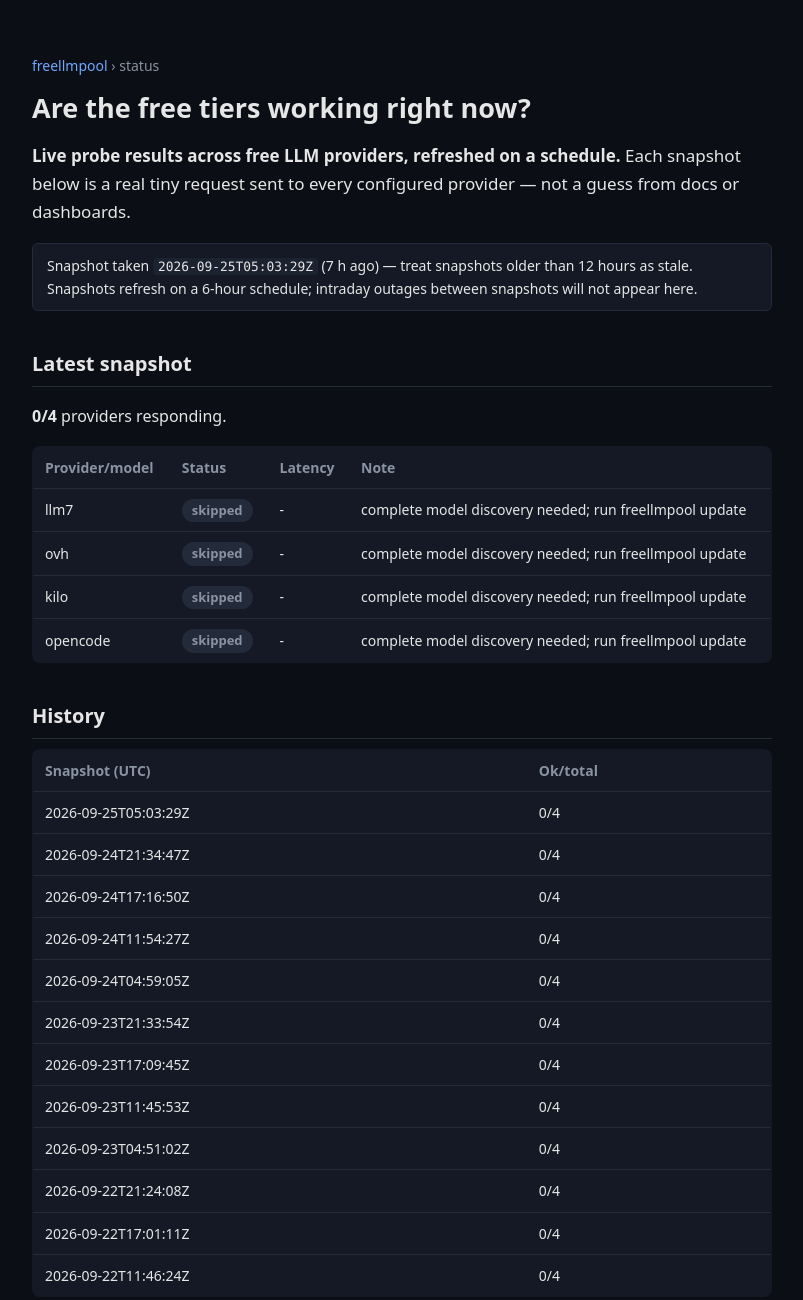
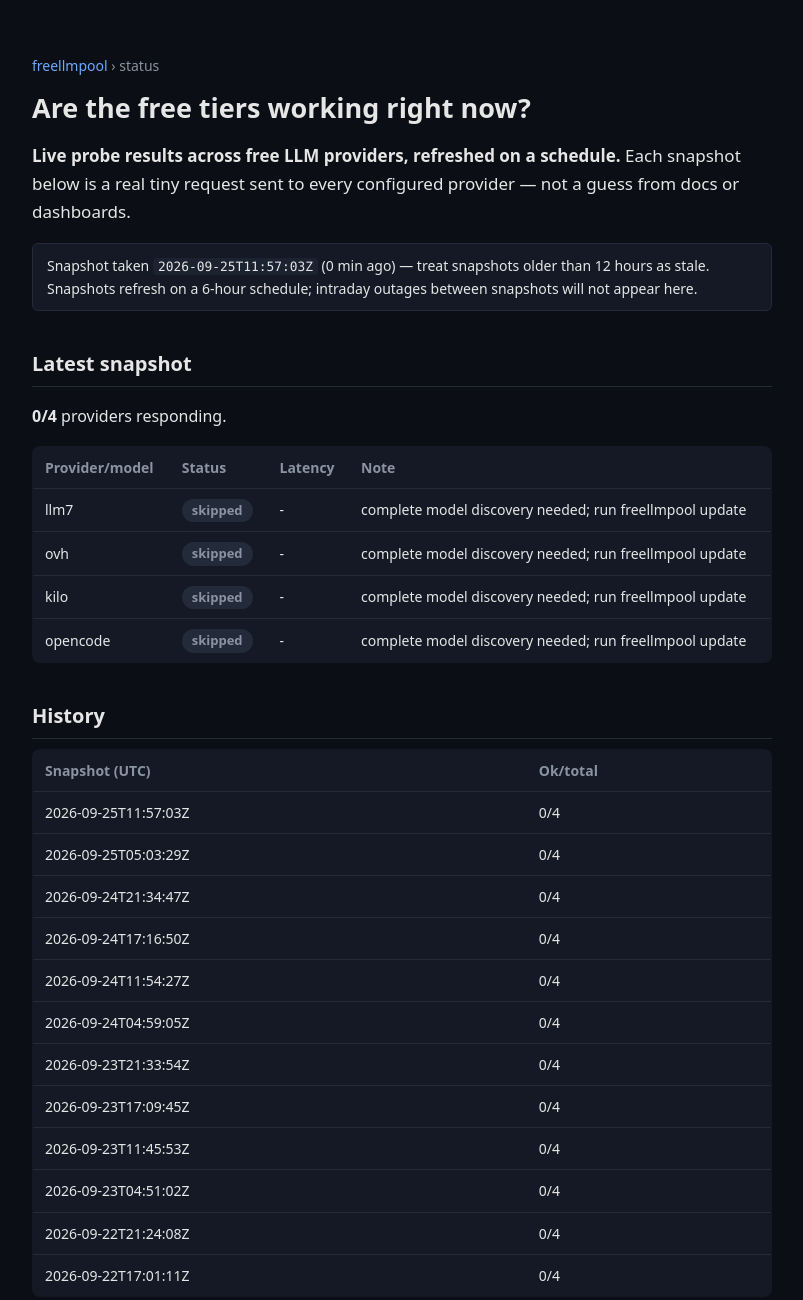
Before and after one commit to pauljones0/freellmpool, a plain HTML site: page docs/free-tier-status.html in a window 1280 px wide. Shown: the top 1300 px of the page, without its empty margins (238-1041 px from the left). Drawn offline with Linux system fonts and the light colour scheme.

Commit message:
chore: refresh free-tier status snapshot

```diff
--- a/docs/free-tier-status.html
+++ b/docs/free-tier-status.html
@@ -49,7 +49,7 @@
 schedule.</strong> Each snapshot below is a real tiny request sent to every configured
 provider — not a guess from docs or dashboards.</p>
 
-<div class="note" id="stale">Snapshot taken <code>2026-09-25T05:03:29Z</code>
+<div class="note" id="stale">Snapshot taken <code>2026-09-25T11:57:03Z</code>
 <span id="age"></span> — treat snapshots older than 12 hours as stale. Snapshots refresh
 on a 6-hour schedule; intraday outages between snapshots will not appear here.</div>
 
@@ -66,6 +66,7 @@
 <h2>History</h2>
 <table>
 <tr><th>Snapshot (UTC)</th><th>Ok/total</th></tr>
+<tr><td>2026-09-25T11:57:03Z</td><td class="num">0/4</td></tr>
 <tr><td>2026-09-25T05:03:29Z</td><td class="num">0/4</td></tr>
 <tr><td>2026-09-24T21:34:47Z</td><td class="num">0/4</td></tr>
 <tr><td>2026-09-24T17:16:50Z</td><td class="num">0/4</td></tr>
@@ -77,7 +78,6 @@
 <tr><td>2026-09-23T04:51:02Z</td><td class="num">0/4</td></tr>
 <tr><td>2026-09-22T21:24:08Z</td><td class="num">0/4</td></tr>
 <tr><td>2026-09-22T17:01:11Z</td><td class="num">0/4</td></tr>
-<tr><td>2026-09-22T11:46:24Z</td><td class="num">0/4</td></tr>
 </table>
 <p class="tag">Machine-readable: <a href="status-history.json">status-history.json</a>
 (schema v1).</p>
@@ -89,7 +89,7 @@
 <script>
 (function() {
   var el = document.getElementById("age");
-  var taken = Date.parse("2026-09-25T05:03:29Z");
+  var taken = Date.parse("2026-09-25T11:57:03Z");
   if (!el || isNaN(taken)) return;
   var mins = Math.max(0, Math.round((Date.now() - taken) / 60000));
   var label = mins < 90 ? mins + " min ago" : Math.round(mins / 60) + " h ago";
```
Also changed, not shown: docs/status-history.json (+31 -31 lines).
